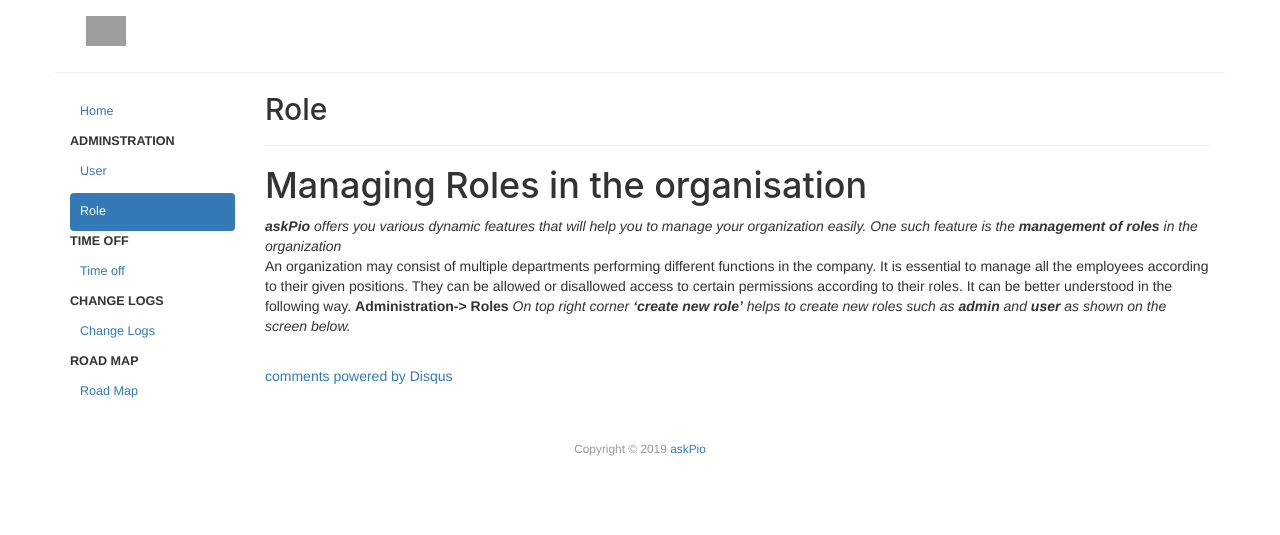
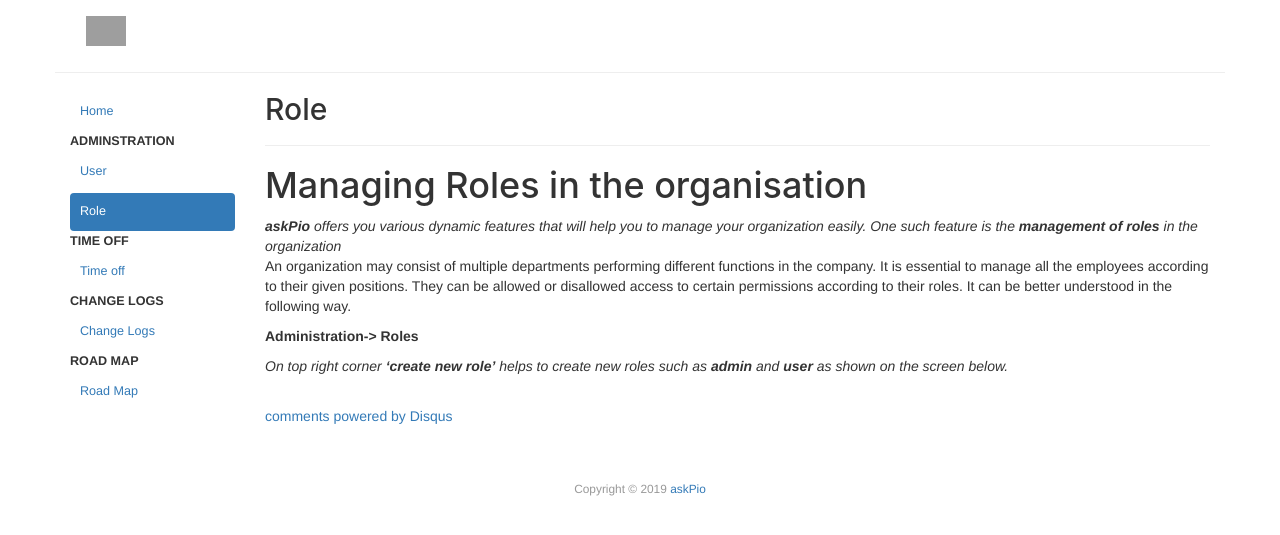
Before and after one commit to Harshgupta71/askPio_Documentation, a Jekyll site: the page built from _posts/2019-01-01-Role.md, in a window 1280 px wide. Shown: the top 535 px of the page. Built offline with Jekyll 4.4.1, drawn with Linux system fonts in a browser that asks for light colours; comment, search, counter and statistics services are not loaded; grey boxes are pictures that could not be loaded.

```diff
--- a/_posts/2019-01-01-Role.md
+++ b/_posts/2019-01-01-Role.md
@@ -7,5 +7,5 @@ date: 2019-01-01 15:39:29
 <h1>Managing Roles in the organisation</h1>
 <em><strong>askPio</strong> offers you various dynamic features that will help you to manage your organization easily. One such feature is the <strong>management of roles</strong> in the organization</em>
 An organization may consist of multiple departments performing different functions in the company. It is essential to manage all the employees according to their given positions. They can be allowed or disallowed access to certain permissions according to their roles. It can be better understood in the following way.
-<strong>Administration-> Roles</strong>
-<em>On top right corner <strong>‘create new role’</strong> helps to create new roles such as <strong>admin</strong> and <strong>user</strong> as shown on the screen below.</em>
+<p><strong>Administration-> Roles</strong></p>
+<p><em>On top right corner <strong>‘create new role’</strong> helps to create new roles such as <strong>admin</strong> and <strong>user</strong> as shown on the screen below.</em></p>
```
